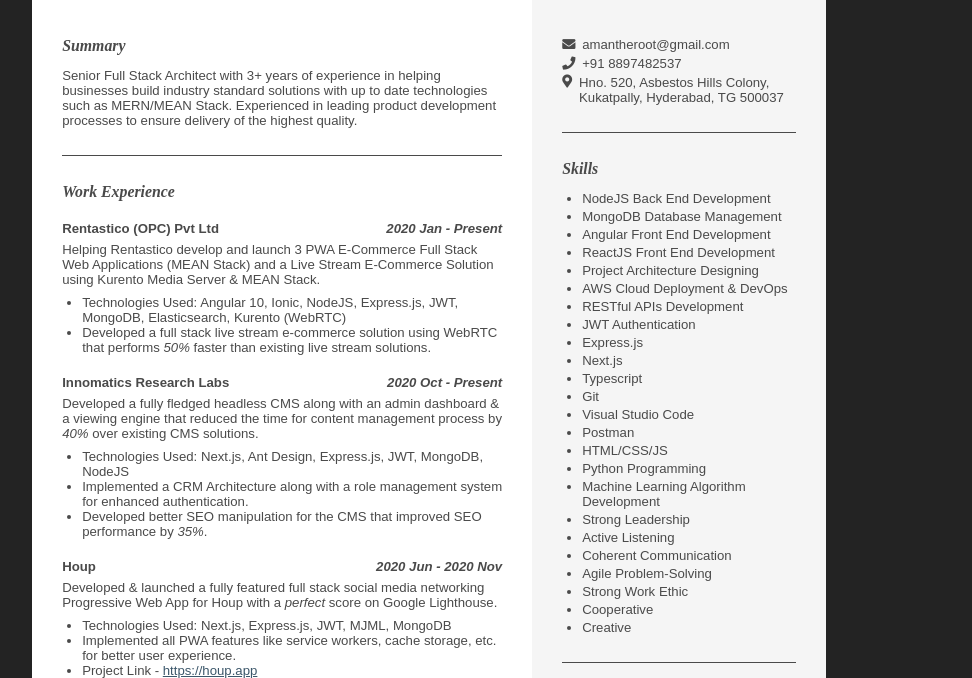
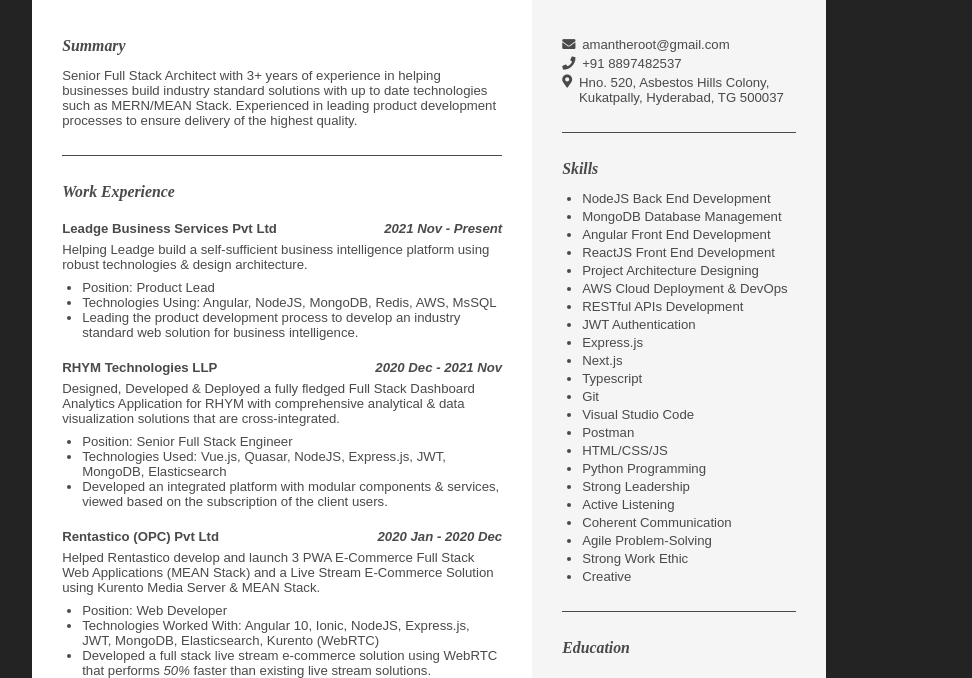
Before and after one commit to amantheroot/resume, a website: page dist/index.html in a window 1280 px wide. Shown: the part 122-800 px from the top of the page, without its empty margins (211-1183 px from the left). Drawn offline with Linux system fonts and the light colour scheme.

Commit message:
updated work experience

```diff
--- a/dist/index.html
+++ b/dist/index.html
@@ -205,18 +205,64 @@
             <h2>Work Experience</h2>
             <div>
               <div class="apart">
-                <strong>Rentastico (OPC) Pvt Ltd</strong>
-                <strong><em>2020 Jan - Present</em></strong>
+                <strong>Leadge Business Services Pvt Ltd</strong>
+                <strong><em>2021 Nov - Present</em></strong>
               </div>
               <p>
-                Helping Rentastico develop and launch 3 PWA E-Commerce Full
-                Stack Web Applications (MEAN Stack) and a Live Stream E-Commerce
+                Helping Leadge build a self-sufficient business intelligence
+                platform using robust technologies & design architecture.
+              </p>
+              <ul>
+                <li>Position: Product Lead</li>
+                <li>
+                  Technologies Using: Angular, NodeJS, MongoDB, Redis, AWS,
+                  MsSQL
+                </li>
+                <li>
+                  Leading the product development process to develop an industry
+                  standard web solution for business intelligence.
+                </li>
+              </ul>
+            </div>
+            <div>
+              <div class="apart">
+                <strong>RHYM Technologies LLP</strong>
+                <strong><em>2020 Dec - 2021 Nov</em></strong>
+              </div>
+              <p>
+                Designed, Developed & Deployed a fully fledged Full Stack
+                Dashboard Analytics Application for RHYM with comprehensive
+                analytical & data visualization solutions that are
+                cross-integrated.
+              </p>
+              <ul>
+                <li>Position: Senior Full Stack Engineer</li>
+                <li>
+                  Technologies Used: Vue.js, Quasar, NodeJS, Express.js, JWT,
+                  MongoDB, Elasticsearch
+                </li>
+                <li>
+                  Developed an integrated platform with modular components &
+                  services, viewed based on the subscription of the client
+                  users.
+                </li>
+              </ul>
+            </div>
+            <div>
+              <div class="apart">
+                <strong>Rentastico (OPC) Pvt Ltd</strong>
+                <strong><em>2020 Jan - 2020 Dec</em></strong>
+              </div>
+              <p>
+                Helped Rentastico develop and launch 3 PWA E-Commerce Full Stack
+                Web Applications (MEAN Stack) and a Live Stream E-Commerce
                 Solution using Kurento Media Server & MEAN Stack.
               </p>
               <ul>
+                <li>Position: Web Developer</li>
                 <li>
-                  Technologies Used: Angular 10, Ionic, NodeJS, Express.js, JWT,
-                  MongoDB, Elasticsearch, Kurento (WebRTC)
+                  Technologies Worked With: Angular 10, Ionic, NodeJS,
+                  Express.js, JWT, MongoDB, Elasticsearch, Kurento (WebRTC)
                 </li>
                 <li>
                   Developed a full stack live stream e-commerce solution using
@@ -227,66 +273,14 @@
             </div>
             <div>
               <div class="apart">
-                <strong>Innomatics Research Labs</strong>
-                <strong><em>2020 Oct - Present</em></strong>
+                <strong>Freelancing</strong>
+                <strong><em>2019 Jan - 2020 Jan</em></strong>
               </div>
               <p>
-                Developed a fully fledged headless CMS along with an admin
-                dashboard & a viewing engine that reduced the time for content
-                management process by <em>40%</em> over existing CMS solutions.
-              </p>
-              <ul>
-                <li>
-                  Technologies Used: Next.js, Ant Design, Express.js, JWT,
-                  MongoDB, NodeJS
-                </li>
-                <li>
-                  Implemented a CRM Architecture along with a role management
-                  system for enhanced authentication.
-                </li>
-                <li>
-                  Developed better SEO manipulation for the CMS that improved
-                  SEO performance by <em>35%</em>.
-                </li>
-              </ul>
-            </div>
-            <div>
-              <div class="apart">
-                <strong>Houp</strong>
-                <strong><em>2020 Jun - 2020 Nov</em></strong>
-              </div>
-              <p>
-                Developed & launched a fully featured full stack social media
-                networking Progressive Web App for Houp with a
-                <em>perfect</em> score on Google Lighthouse.
-              </p>
-              <ul>
-                <li>
-                  Technologies Used: Next.js, Express.js, JWT, MJML, MongoDB
-                </li>
-                <li>
-                  Implemented all PWA features like service workers, cache
-                  storage, etc. for better user experience.
-                </li>
-                <li>
-                  Project Link -
-                  <a
-                    href="https://houp.app"
-                    target="_blank"
-                    rel="noopener noreferrer"
-                    >https://houp.app</a
-                  >
-                </li>
-              </ul>
-            </div>
-            <div>
-              <div class="apart">
-                <strong>Static Web Pages</strong>
-              </div>
-              <p>
-                Designed & developed various static landing web pages using
-                HTML, CSS, JS for local businesses that boosted their sales
-                significantly.
+                Helped a number of small local businesses to establish a
+                presence on the web by designing & developing various static
+                landing pages with modern & clean designs, thereby boosting
+                their sales significantly.
               </p>
               <ul>
                 <li>
@@ -400,13 +394,11 @@
               <li>Postman</li>
               <li>HTML/CSS/JS</li>
               <li>Python Programming</li>
-              <li>Machine Learning Algorithm Development</li>
               <li>Strong Leadership</li>
               <li>Active Listening</li>
               <li>Coherent Communication</li>
               <li>Agile Problem-Solving</li>
               <li>Strong Work Ethic</li>
-              <li>Cooperative</li>
               <li>Creative</li>
             </ul>
           </section>
```
